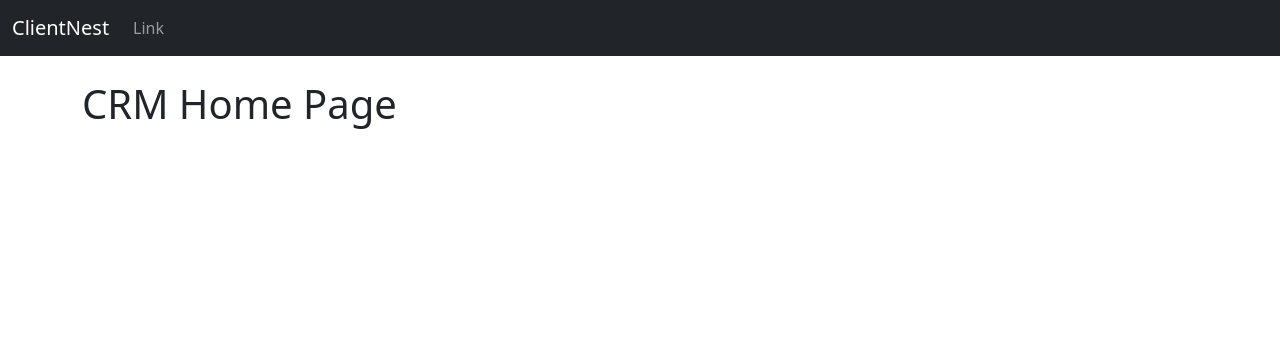
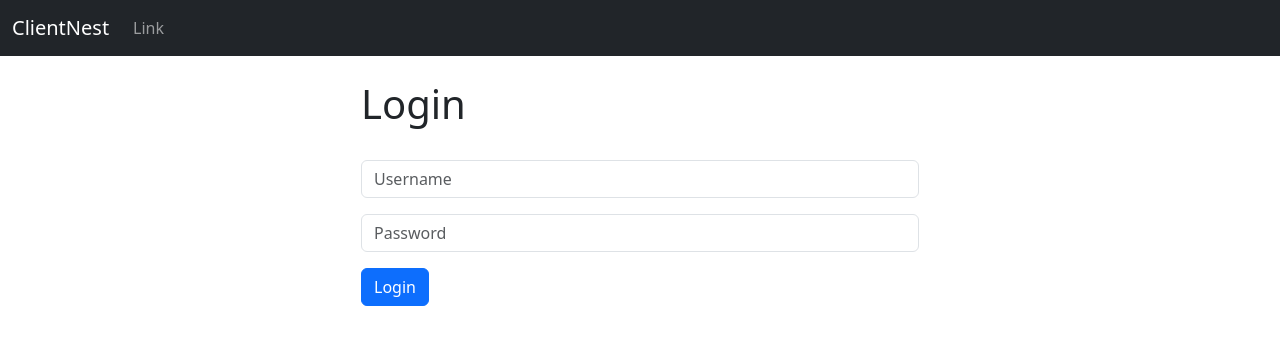
Before and after one commit to APatel-AI/ClientNest-CRM, a Django app: page / in a window 1280 px wide. Shown: the top 345 px of the page. Run offline with Django 5.2, Linux system fonts and the light colour scheme.

Commit message:
add: login layout, toast messages, updated css

```diff
--- a/crmapplication/templates/base.html
+++ b/crmapplication/templates/base.html
@@ -13,7 +13,20 @@
   </head>
   <body>
     {% include 'navbar.html' %}
-    <div class="container"><br>{%block content%} {% endblock %}</div>
+    <div class="container">
+      <br />
+      {% if messages %} {%for message in messages %}
+      <div class="alert alert-warning alert-dismissible fade show" role="alert">
+          {{message}}
+        <button
+          type="button"
+          class="btn-close"
+          data-bs-dismiss="alert"
+          aria-label="Close"
+        ></button>
+      </div>
+      {% endfor %} {% endif %} {%block content%} {% endblock %}
+    </div>
 
     <script
       src="https://cdn.jsdelivr.net/npm/bootstrap@5.3.2/dist/js/bootstrap.bundle.min.js"
--- a/crmapplication/templates/home.html
+++ b/crmapplication/templates/home.html
@@ -2,14 +2,45 @@
 {% block content %}
 <!DOCTYPE html>
 <html lang="en">
-<head>
-    <meta charset="UTF-8">
-    <meta name="viewport" content="width=device-width, initial-scale=1.0">
+  <head>
+    <meta charset="UTF-8" />
+    <meta name="viewport" content="width=device-width, initial-scale=1.0" />
     <title>Home</title>
-</head>
-<body>
-    <h1>CRM Home Page</h1>
-</body>
+  </head>
+  <body>
+    <div class="col-md-6 offset-md-3">
+      {% if user.is_authenticated %}
+      <h1>Welcome to ClientNest</h1>
+
+
+      {% else %}
+      <h1>Login</h1>
+      <br />
+      <form method="POST" action="{% url 'home' %}">
+        {% csrf_token %}
+        <div class="mb-3">
+          <input
+            type="text"
+            class="form-control"
+            placeholder="Username"
+            name="username"
+            required
+          />
+        </div>
+        <div class="mb-3">
+          <input
+            type="password"
+            class="form-control"
+            placeholder="Password"
+            name="password"
+            required
+          />
+        </div>
+
+        <button type="submit" class="btn btn-primary">Login</button>
+      </form>
+    </div>
+  </body>
 </html>
-
+{% endif %}
 {% endblock %}
--- a/crmapplication/urls.py
+++ b/crmapplication/urls.py
@@ -2,4 +2,6 @@ from django.urls import path
 from . import views
 urlpatterns = [
     path('', views.home, name='home'),
+    #path('login/', views.login_user, name='login'),
+    #path('logout/', views.logout_user, name='logout'),
 ]
--- a/crmapplication/views.py
+++ b/crmapplication/views.py
@@ -1,5 +1,33 @@
-from django.shortcuts import render
+from django.shortcuts import render,redirect
+from django.contrib.auth import authenticate, login, logout
 
-# Create your views here.
+#toast messages
+from django.contrib import messages
+
 def home(request):
-    return render(request, 'home.html', {})
+    #logging in check
+    if request.method == 'POST':
+        #action if post request
+        #double check name given to form
+        username = request.POST['username']
+        password = request.POST['password']
+        #AUTHENTICATE
+        user = authenticate(request, username = username, password=password)
+        if user is not None:
+            login(request, user)
+            messages.success(request, "You Have Been Logged In !")
+            return redirect('home')
+        else:
+            messages.success(request, "Error Logging In Please Try Again!")
+            return redirect('home')
+    else:
+        return render(request, 'home.html', {})
+
+
+#frontend login feature
+#def login_user(request):
+   # pass
+
+#frontend logout feature
+#def logout_user(request):
+   # pass
--- a/crmproject/settings.py
+++ b/crmproject/settings.py
@@ -11,7 +11,6 @@ https://docs.djangoproject.com/en/5.0/ref/settings/
 """
 
 from pathlib import Path
-import os
 
 
 # Build paths inside the project like this: BASE_DIR / 'subdir'.
@@ -125,7 +124,6 @@ USE_TZ = True
 # https://docs.djangoproject.com/en/5.0/howto/static-files/
 
 STATIC_URL = 'static/'
-STATICFILES_DIRS = [os.path.join(BASE_DIR, 'static')]
 
 
 # Default primary key field type
```
